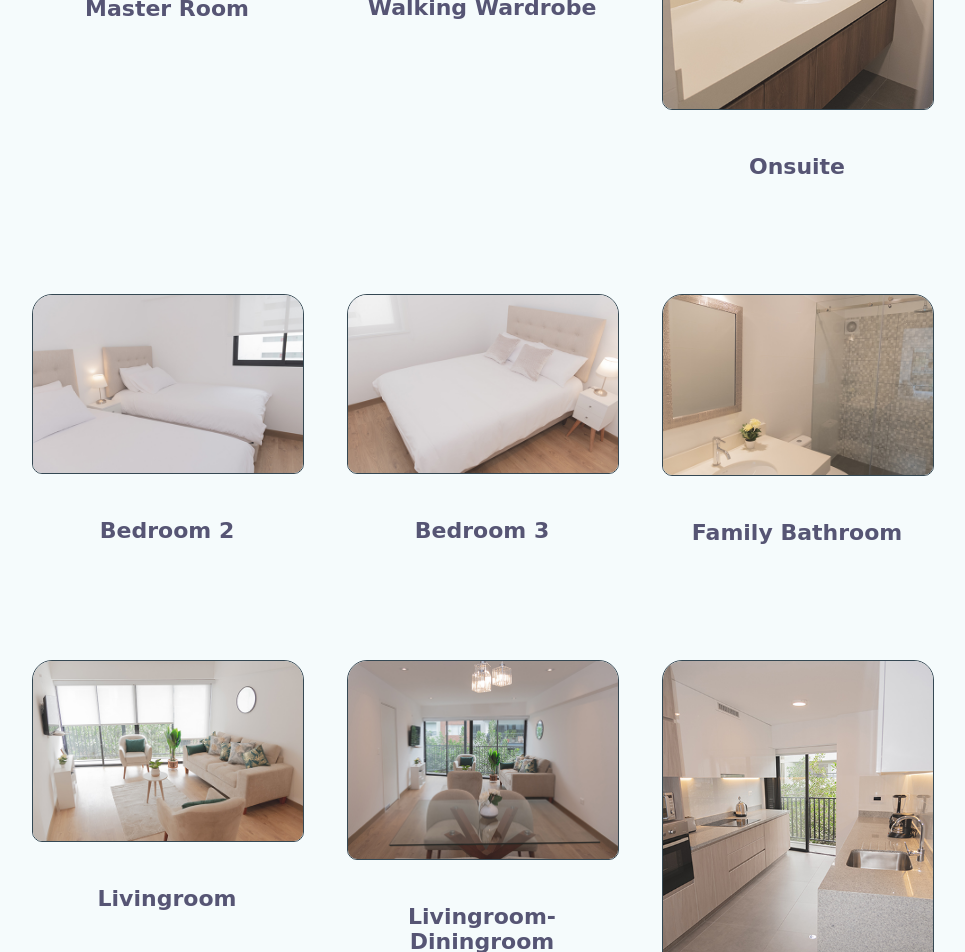
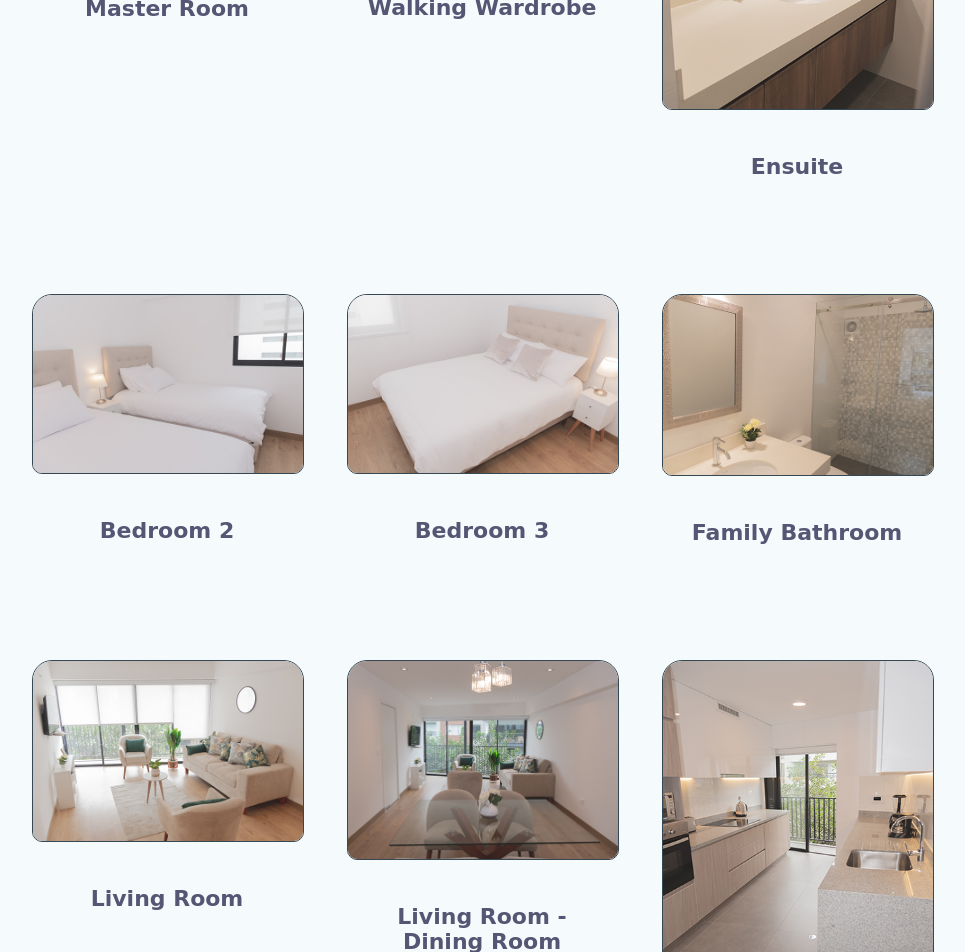
Before and after one commit to Editha03/Editha03.github.io, a plain HTML site: page index.html in a window 1280 px wide. Shown: the part 680-1632 px from the top of the page, without its empty margins (158-1123 px from the left). Drawn offline with Linux system fonts and the light colour scheme.

Commit message:
Update index.html

```diff
--- a/index.html
+++ b/index.html
@@ -39,8 +39,8 @@
 
         </div>
         <div class="column">
-            <img src="BAN.jpg" alt="Onsuite">
-            <h3>Onsuite</h3>
+            <img src="BAN.jpg" alt="Ensuite">
+            <h3>Ensuite</h3>
 
         </div>
         <div class="column">
@@ -59,17 +59,17 @@
 
         </div>
         <div class="column">
-            <img src="mitsala.jpg" alt="Livingroom">
-            <h3>Livingroom</h3>
+            <img src="mitsala.jpg" alt="Living Room">
+            <h3>Living Room</h3>
 
         </div>
         <div class="column">
             <img src="sala_.jpg" alt="Livingroom-Diningroom">
-            <h3>Livingroom-Diningroom</h3>
+            <h3>Living Room - Dining Room</h3>
 
         </div>
         <div class="column">
-            <img src="cocina.jpg" alt="group of swans">
+            <img src="cocina.jpg" alt="Kitchen">
             <h3>Kitchen</h3>
 
         </div>
```
